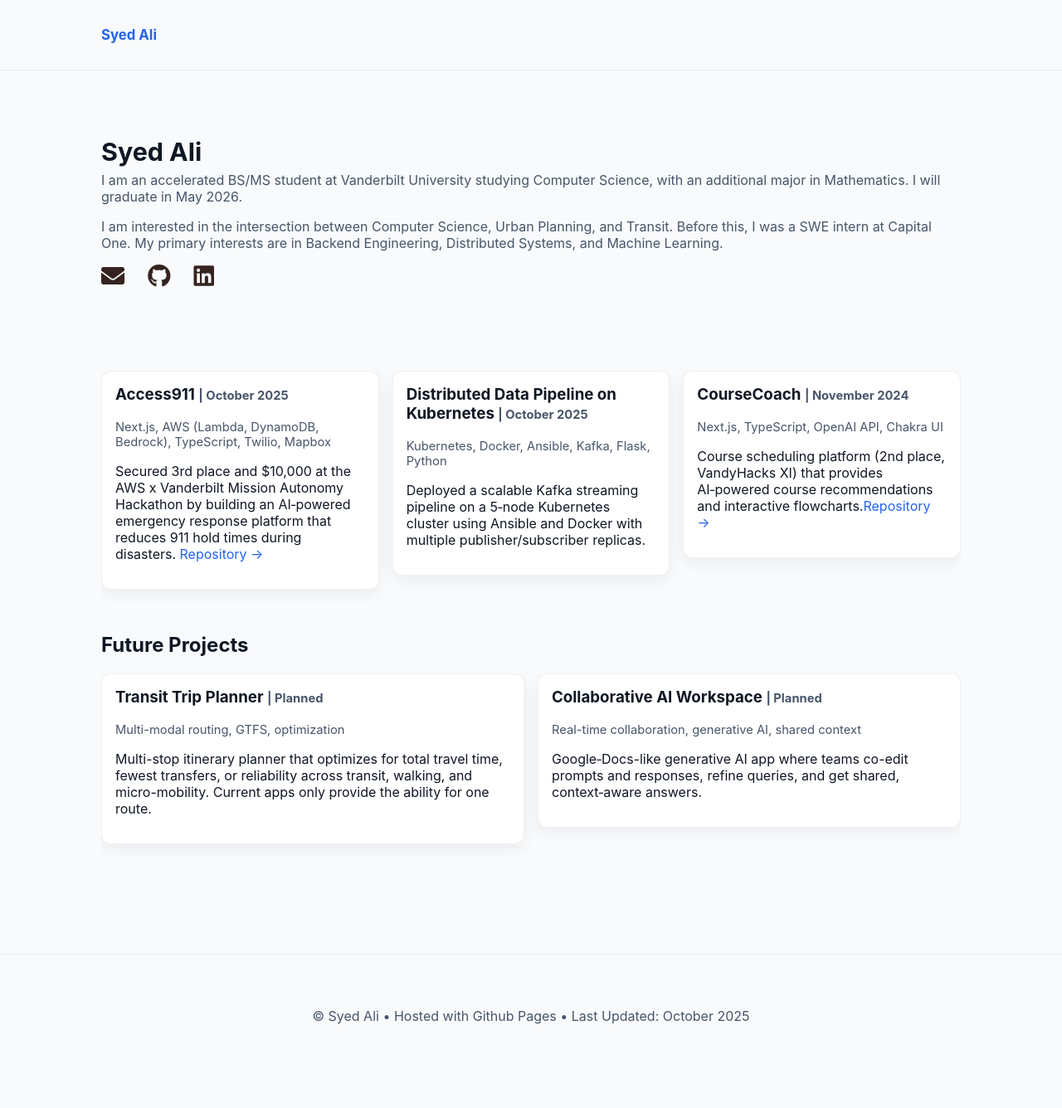
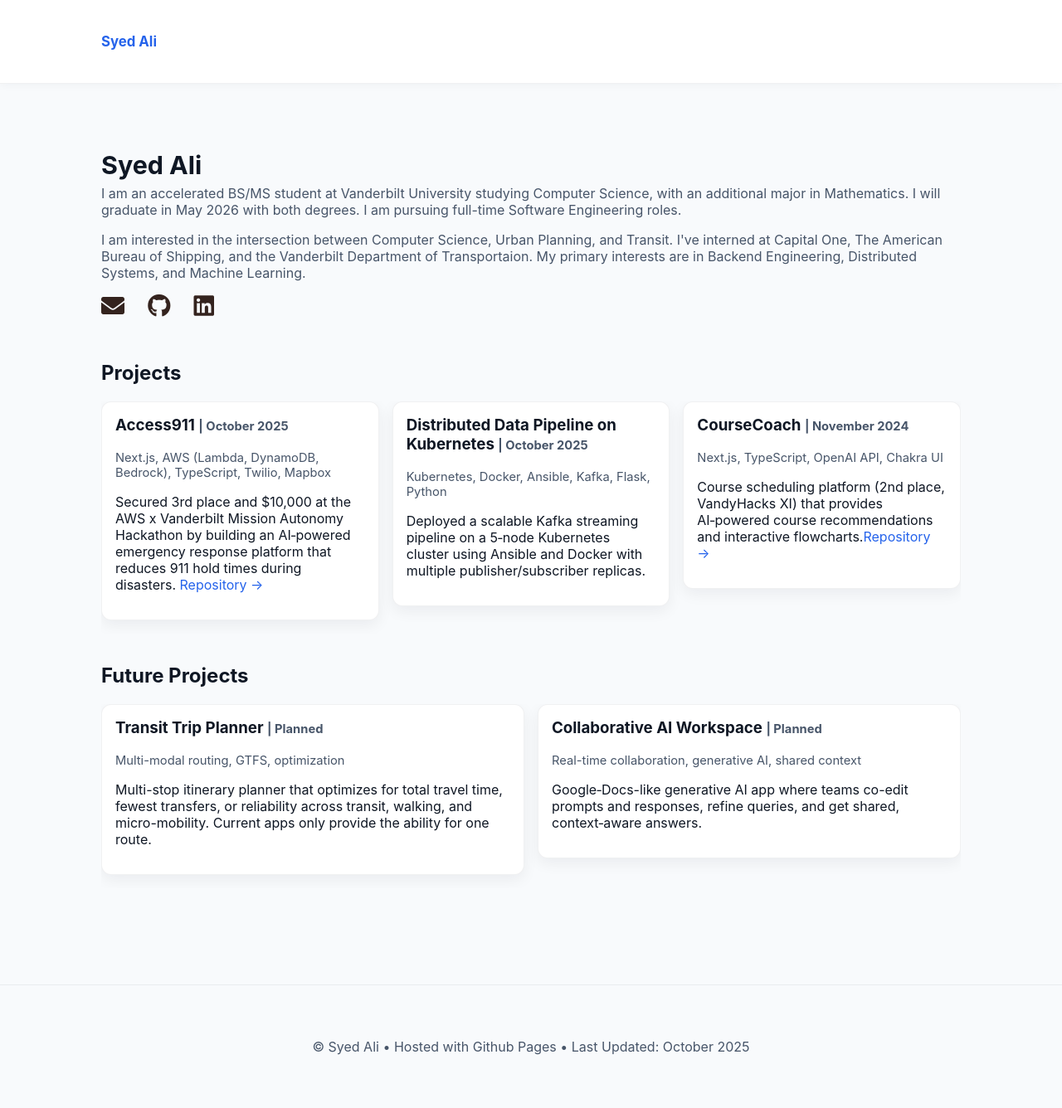
Before and after one commit to SySyAli/SySyAli.github.io, a Jekyll site: the page built from index.md, in a window 1280 px wide. Shown: the whole page at 83% size. Built offline with Jekyll 4.4.1, drawn with Linux system fonts in a browser that asks for light colours; before the commit the page ends 1299 px from its top, so only the background shows below that.

Commit message:
more changes

```diff
--- a/assets/css/style.css
+++ b/assets/css/style.css
@@ -19,12 +19,18 @@ body{
   -webkit-font-smoothing:antialiased;
 }
 .container{max-width:1100px;margin:0 auto;padding:2rem}
-.site-header{border-bottom:1px solid var(--border);background:transparent}
+.site-header{
+  background: var(--card);
+  border-bottom:1px solid var(--border);
+  box-shadow: 0 2px 10px rgba(15,23,42,0.04);
+  padding: 0.5rem 0;
+}
 .header-inner{display:flex;align-items:center;justify-content:space-between}
 .logo{font-weight:700;color:var(--accent);text-decoration:none;font-size:1.05rem}
 .nav a{color:var(--muted);text-decoration:none;margin-left:1rem}
 
-.hero{padding:3rem 0}
+.hero{padding:3rem 0 1rem}
+.hero + .section{margin-top:0}
 .hero-inner{display:flex;gap:1.5rem;align-items:center}
 .avatar{width:96px;height:96px;border-radius:12px;border:1px solid var(--border);background:var(--glass);padding:8px}
 h1{margin:0;font-size:1.9rem}
--- a/index.md
+++ b/index.md
@@ -7,8 +7,8 @@ title: Syed Ali
   <div class="hero-inner">
     <div>
       <h1>Syed Ali</h1>
-      <p class="lead">I am an accelerated BS/MS student at Vanderbilt University studying Computer Science, with an additional major in Mathematics. I will graduate in May 2026.</p>
-    <p class="lead">I am interested in the intersection between Computer Science, Urban Planning, and Transit. Before this, I was a SWE intern at Capital One. My primary interests are in Backend Engineering, Distributed Systems, and Machine Learning.</p>
+      <p class="lead">I am an accelerated BS/MS student at Vanderbilt University studying Computer Science, with an additional major in Mathematics. I will graduate in May 2026 with both degrees. I am pursuing full-time Software Engineering roles.</p>
+    <p class="lead">I am interested in the intersection between Computer Science, Urban Planning, and Transit. I've interned at Capital One, The American Bureau of Shipping, and the Vanderbilt Department of Transportaion. My primary interests are in Backend Engineering, Distributed Systems, and Machine Learning.</p>
 
     <p class="social">
         <a href="mailto:syed.a.ali@vanderbilt.edu" title="Email"><i class="fa fa-envelope" style="font-size:28px;color:#34231e;"></i></a>&nbsp;&nbsp;
@@ -20,6 +20,7 @@ title: Syed Ali
 </section>
 
 <section id="projects" class="section">
+  <h2>Projects</h2>
   <div class="grid horizontal-row">
   <article class="card">
         <h3>Access911 <small class="meta">| October 2025</small></h3>
```
